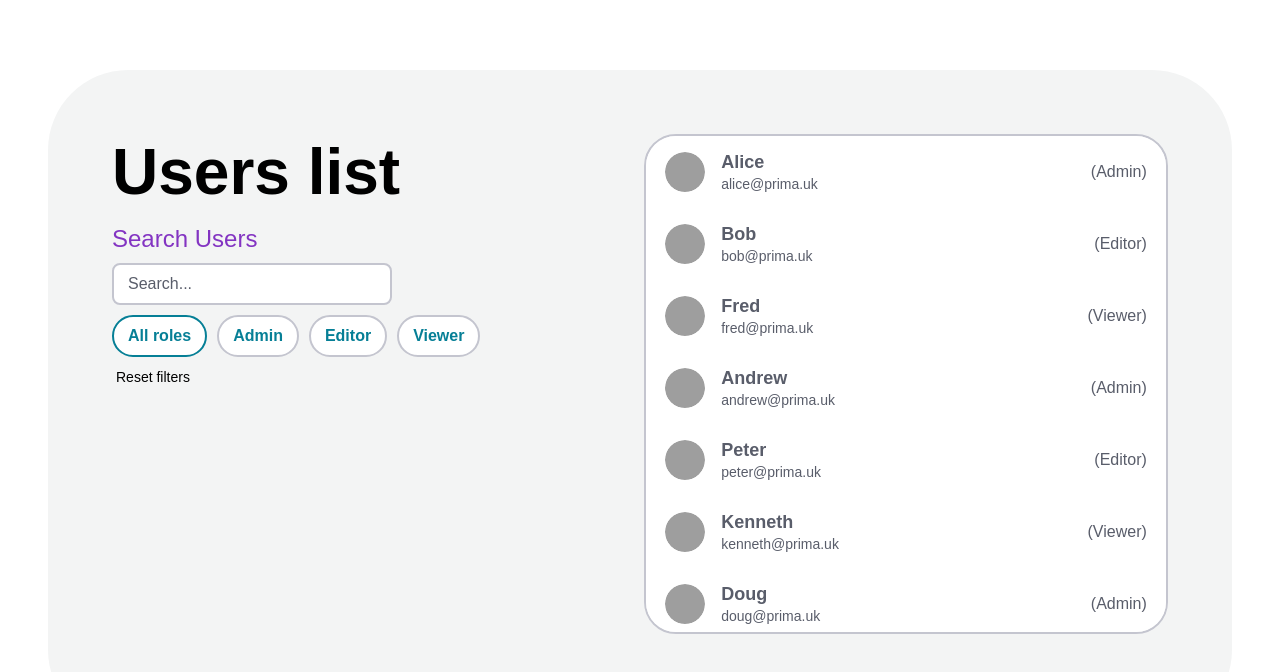
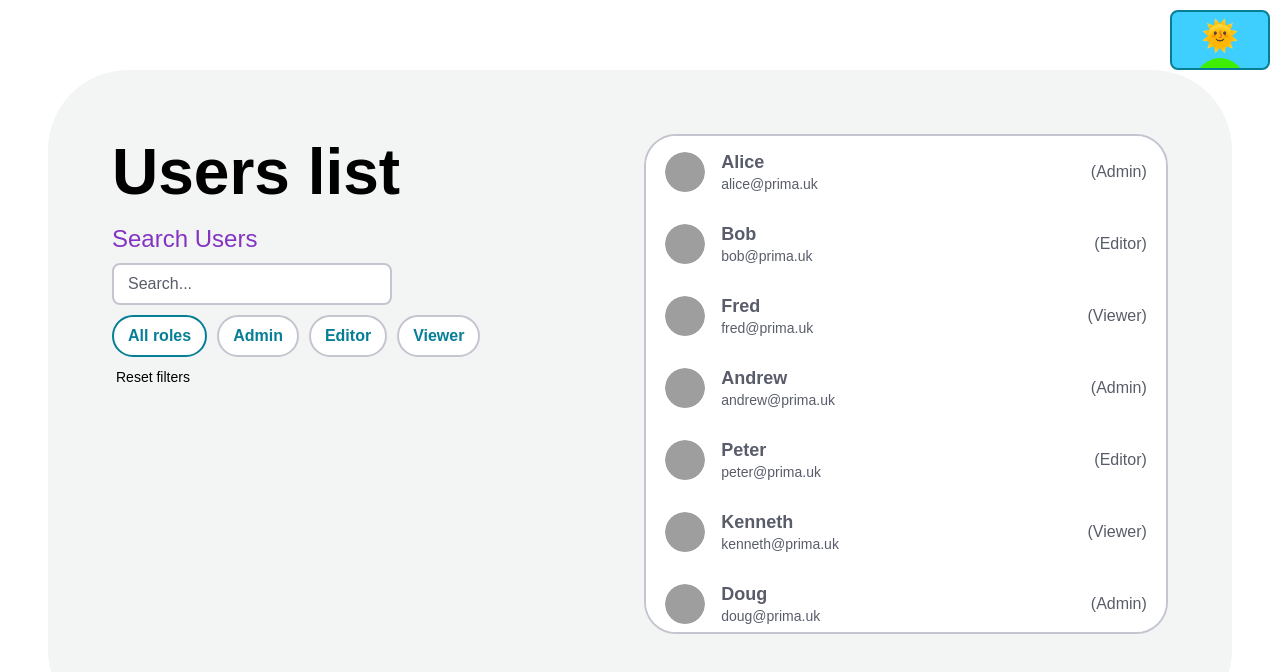
Before and after one commit to TomYates1996/PrimaAssessment, a React (Vite) app: page / in a window 1280 px wide. Shown: the top 672 px of the page. Built offline with nearby package versions, Linux system fonts and the light colour scheme; data requests are answered from the project's data file; grey boxes are pictures that could not be loaded.

Commit message:
Adding a DarkModeToggle.tsx component and a DarkModeToggle.test.tsx

```diff
--- a/src/App.css
+++ b/src/App.css
@@ -28,8 +28,7 @@
     --list-item-hover: var(--tertiary-colour);
 }
 
-@media (prefers-color-scheme: dark) {
-    :root {
+.dark {
     --dark-grey: #282828;
     --text-colour: var(--white);
     --background-colour: var(--black);
@@ -44,11 +43,10 @@
     --input-background: var(--dark-grey);
     --input-colour: var(--white);
     --input-placeholder-colour: var(--light-grey);
-
     --list-item-text: var(--white);
     --list-item-hover: #333333;
 }
-}
+
 
 @media screen and (min-width: 40em) {
     :root {
--- /dev/null
+++ b/src/components/DarkModeToggle/DarkModeToggle.module.css
@@ -0,0 +1,121 @@
+.darkModeOuter {
+    position: absolute;
+    display: flex;
+    align-items: flex-start;
+    justify-content: center;
+    font-size: 30px;
+    border: none;
+    padding: 0px;
+    background-color: #3fcfff;
+    max-height: 60px;
+    padding-top: 6px;
+    width: 100px;
+    overflow: hidden;
+    transition: all 0.8s ease;
+    border: 2px solid var(--secondary-colour);
+    margin-left: auto;
+    top: 10px;
+    right: 10px;
+    &::after {
+        content: '';
+        position: absolute;
+        transition: all 0.8s ease;
+        top: calc(100% - 10px);
+        background-color: #3fed00;
+        height: 50px;
+        width: 50px;
+        border-radius: 100%;
+    }
+    &::before {
+        content: '';
+        position: absolute;
+        width: 2px;
+        height: 2px;
+        background: white;
+        transition: all 0.8s ease;
+        border-radius: 50%;
+        opacity: 0;
+        box-shadow:
+            -19px 10px white,
+            -20px 20px white,
+            -40px 30px white,
+            -34px 0px white,
+            5px 10px white,
+            18px 20px white,
+            25px 5px white,
+            35px 30px white,
+            45px 10px white;
+        animation: fadeStars 3s forwards;
+    }
+}
+
+.icons {
+    display: flex;
+    flex-direction: column;
+    align-items: center;
+    justify-content: center;
+    transform-origin: center center;
+    gap: 0px;
+    width: 100%;
+    p {
+        height: 100%;
+        width: 100%;
+        position: relative;
+        padding: 10px 0px 0px 0px;
+        overflow: hidden;
+        &:first-of-type {
+            padding: 0px 0px 10px 0px;
+        }
+    }
+}
+
+@keyframes rotateClockwise {
+    from {
+        transform: rotate(0deg);
+    }
+    to {
+        transform: rotate(-180deg);
+    }
+}
+
+@keyframes rotateAntiClockwise {
+    from {
+        transform: rotate(-180deg);
+    }
+    to {
+        transform: rotate(-360deg);
+    }
+}
+
+.active {
+    background-color: #222222;
+    border-color: var(--primary-colour);
+    &:after {
+        background-color: #26522d;
+    }
+    &::before {
+        width: 2px;
+        height: 2px;
+        border-radius: 50%;
+        opacity: 1;
+        box-shadow:
+            -19px 10px white,
+            -20px 20px white,
+            -40px 30px white,
+            -34px 0px white,
+            5px 10px white,
+            18px 20px white,
+            25px 5px white,
+            35px 30px white,
+            45px 10px white;
+        animation: fadeStars 3s forwards;
+    }
+}
+
+.active .icons {
+  animation: rotateClockwise 0.8s forwards;
+}
+
+.inactive .icons {
+    animation: rotateAntiClockwise 0.8s forwards;
+}
--- /dev/null
+++ b/src/components/DarkModeToggle/DarkModeToggle.tsx
@@ -0,0 +1,30 @@
+import { useState, useEffect } from "react";
+import styles from './DarkModeToggle.module.css'
+
+export default function DarkModeToggle() {
+
+    const [darkMode, setDarkMode] = useState(() => {
+        if (typeof window !== "undefined") {
+            return window.matchMedia("(prefers-color-scheme: dark)").matches;
+        }
+        return false;
+    });
+
+    useEffect(() => {
+        const root = document.documentElement;
+        if (darkMode) {
+            root.classList.add("dark");
+        } else {
+            root.classList.remove("dark");
+        }
+    }, [darkMode]);
+
+    return (
+        <button className={`${styles.darkModeOuter} ${!darkMode ? styles.inactive : styles.active}`} onClick={() => setDarkMode(!darkMode)} aria-label={darkMode ? "Swap to light mode" : "Swap to dark mode"}>
+            <span className={styles.icons}>
+                <p>🌞</p>
+                <p>🌑</p>
+            </span>
+        </button>
+    );
+}
--- a/src/pages/UsersPage.module.css
+++ b/src/pages/UsersPage.module.css
@@ -75,6 +75,7 @@
     padding: 2px 4px;
     font-size: .875rem;
     border: none;
+    color: var(--text-dark);
     &:hover {
         border: none;
         text-decoration: underline;
--- a/src/pages/UsersPage.tsx
+++ b/src/pages/UsersPage.tsx
@@ -5,6 +5,7 @@ import SearchBox from "../components/SearchBox/SearchBox";
 import RoleFilter from "../components/RoleFilter/RoleFilter";
 import styles from "./UsersPage.module.css";
 import { UserModal } from "../components/UserModal/UserModal";
+import DarkModeToggle from "../components/DarkModeToggle/DarkModeToggle";
 
 export function UsersPage({
     users,
@@ -29,6 +30,7 @@ export function UsersPage({
 
     return (
         <main className="page">
+            <DarkModeToggle />
             <section className={styles.usersSection}>
                 <div className={styles.sectionInner}>
                     <div className={styles.leftWrap}>
```
Also changed, not shown: src/tests/setup.ts (+16 -1 lines), 2 other files (tests, documents, lock files or other folders). Lines whose indentation alone changed are shown as unchanged.
